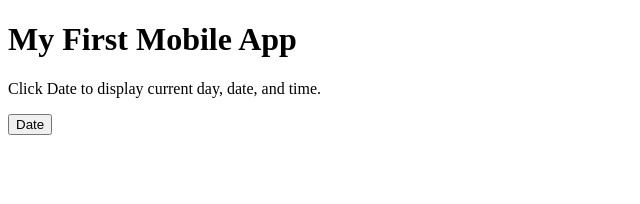
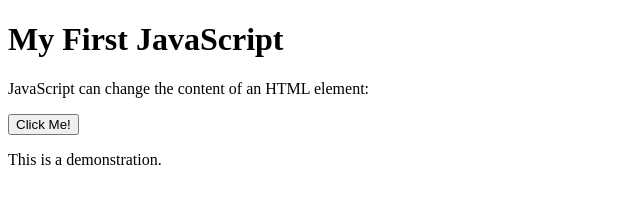
Before and after one commit to LimGuanKiat/SimpleMobileApp, a plain HTML site: page Index.html in a window 1280 px wide. Shown: the whole page, without its empty margins (0-640 px from the left). Drawn offline with Linux system fonts and the light colour scheme.

Commit message:
Update 1

```diff
--- a/Index.html
+++ b/Index.html
@@ -2,17 +2,17 @@
 <html>
 <body>
 
-<h1>My First Mobile App</h1>
+<h1>My First JavaScript</h1>
 
-<p>Click Date to display current day, date, and time.</p>
+<p>JavaScript can change the content of an HTML element:</p>
 
-<button type="button" onclick="myFunction()">Date</button>
+<button type="button" onclick="myFunction()">Click Me!</button>
 
-<p id="demo"></p>
+<p id="demo">This is a demonstration.</p>
 
 <script>
 function myFunction() {
-    document.getElementById("demo").innerHTML = Date();
+    document.getElementById("demo").innerHTML = "Hello JavaScript!";
 }
 </script>
 
```
